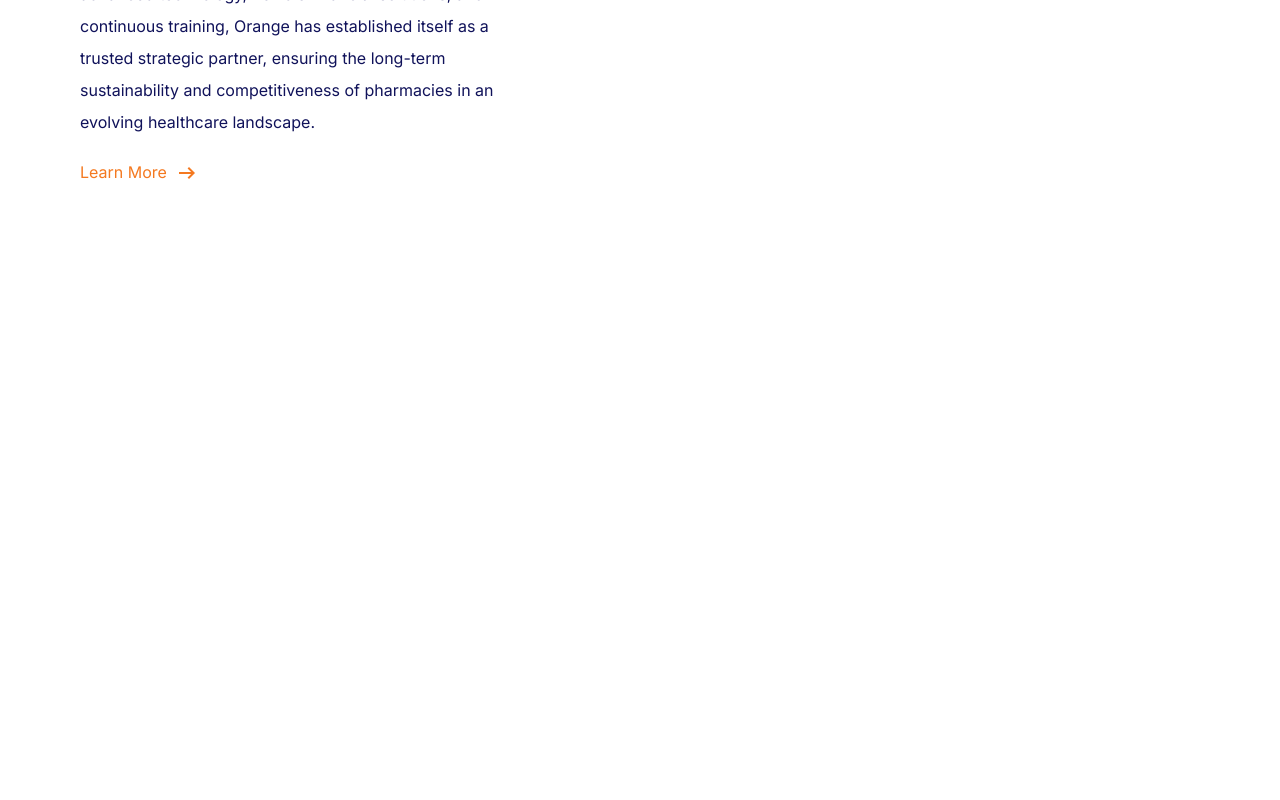
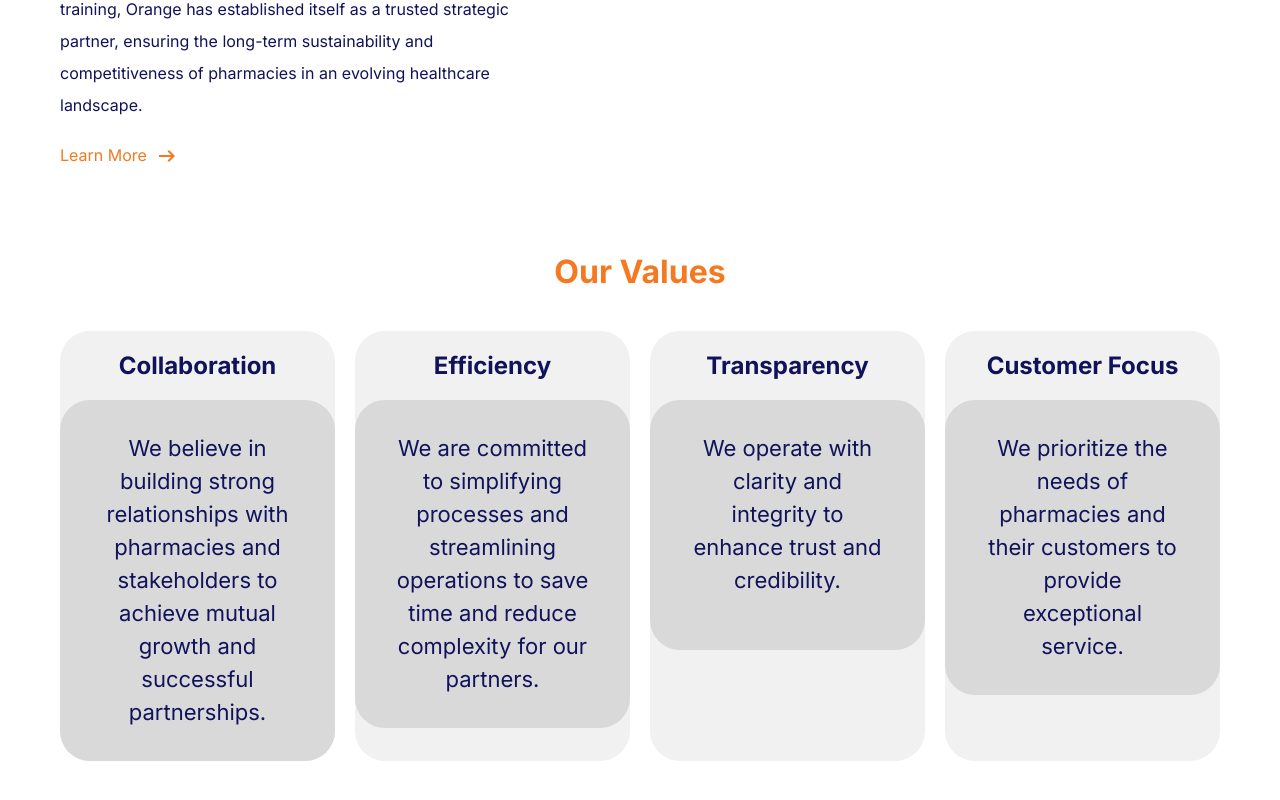
Before and after one commit to itsHadyy/OrangePharmacies, a React (Create React App) app: page / in a window 1280 px wide. Shown: the part 1158-1958 px from the top of the page. Before the commit the page ends 1426 px from the top, so only its background shows below. Built offline with nearby package versions, Linux system fonts and the light colour scheme.

Commit message:
Homepage 01

```diff
--- a/src/pages/en/Home.js
+++ b/src/pages/en/Home.js
@@ -8,9 +8,9 @@ function Home() {
             <Slideshow />
             <div className='home01'>
                 <div>
-                    <h2>
+                    <h1>
                         Orange Pharma
-                    </h2>
+                    </h1>
                     <p>
                         Orange Pharmacies Services was founded to bridge the gap between independent pharmacies and medical insurance networks, creating greater opportunities for growth and expansion. Since its inception, the company has been committed to delivering innovative solutions that empower pharmacies in managing their financial operations, enhancing efficiency, and strengthening their partnerships with medical insurance providers. Through advanced technology, flexible financial solutions, and continuous training, Orange has established itself as a trusted strategic partner, ensuring the long-term sustainability and competitiveness of pharmacies in an evolving healthcare landscape.
                     </p>
@@ -28,6 +28,46 @@ function Home() {
                     <img src={img01} alt="" />
                 </div>
             </div>
+
+            <div className='home02'>
+
+                <h1>Our Values</h1>
+
+                <div className='cardsContainer'>
+                    <div className='card'>
+                        <h2>Collaboration</h2>
+                        <div className='cardContent'>
+                            <p>
+                                We believe in building strong relationships with pharmacies and stakeholders to achieve mutual growth and successful partnerships.
+                            </p>
+                        </div>
+                    </div>
+                    <div className='card'>
+                        <h2>Efficiency</h2>
+                        <div className='cardContent'>
+                            <p>
+                                We are committed to simplifying processes and streamlining operations to save time and reduce complexity for our partners.
+                            </p>
+                        </div>
+                    </div>
+                    <div className='card'>
+                        <h2>Transparency</h2>
+                        <div className='cardContent'>
+                            <p>
+                                We operate with clarity and integrity to enhance trust and credibility.
+                            </p>
+                        </div>
+                    </div>
+                    <div className='card'>
+                        <h2>Customer Focus</h2>
+                        <div className='cardContent'>
+                            <p>
+                                We prioritize the needs of pharmacies and their customers to provide exceptional service.
+                            </p>
+                        </div>
+                    </div>
+                </div>
+            </div>
         </div>
     )
 }
--- a/src/style.css
+++ b/src/style.css
@@ -3,8 +3,8 @@
 :root {
   --blue: #10125A;
   --green: #0D9C4A;
-  --lightGray: #D9D9D9;
-  --gray: #828282;
+  --gray: #D9D9D9;
+  --lightGray: #F1F1F1;
   --darkGray: #363636;
   --white: #fff;
   --black: #000;
@@ -20,7 +20,7 @@ body {
 }
 
 header {
-  background-color: var(--lightGray);
+  background-color: var(--gray);
   color: var(--blue);
   display: flex;
   justify-content: space-between;
@@ -171,13 +171,17 @@ h6 {
 .home01 {
   display: grid;
   grid-template-columns: 40% 60%;
-  padding: 80px;
+  padding: 60px;
   gap: 40px;
   line-height: 2em;
 }
 
+.home01 div:nth-child(2){
+  text-align: center;
+}
+
 .home01 img {
-  width: 90%;
+  width: 91%;
   margin: auto;
   border-radius: 30px;
 }
@@ -192,3 +196,33 @@ a{
   font-size: 24px;
   margin-left: 8px;
 }
+
+.home02{
+  padding: 0px 60px;
+  text-align: center;
+}
+
+.cardsContainer{
+  display: grid;
+  grid-template-columns: 1fr 1fr 1fr 1fr;
+  gap: 20px;
+  margin: 40px 0;
+}
+
+.card{
+  background-color: var(--lightGray);
+  border-radius: 30px;
+}
+
+.card h2{
+  color: var(--blue) !important;
+}
+
+.cardContent{
+  border-radius: 30px;
+  background-color: var(--gray);
+  padding: 10px 40px;
+  font-size: 22px;
+  line-height: 1.5em;
+  min-height: 230px;
+}
```
